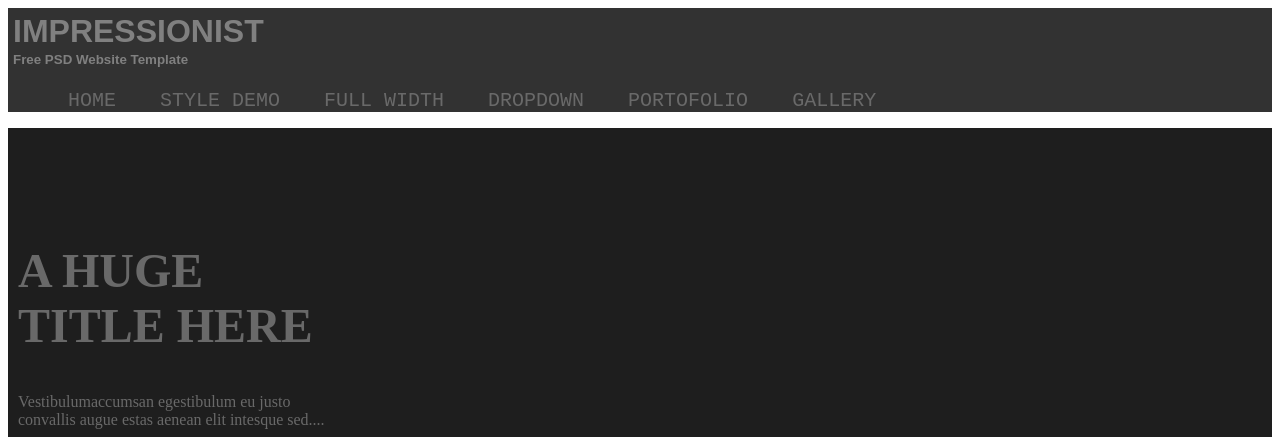
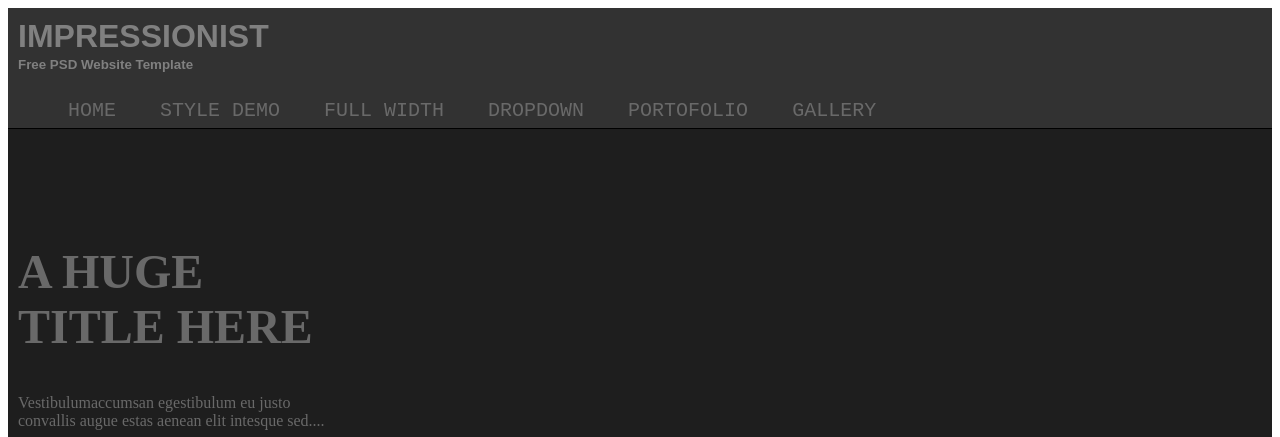
Before and after one commit to ErblinPelaj/PWWW18-19_Gr4, a website: page pwww/public_html/index.html in a window 1280 px wide. Shown: the top 437 px of the page. Drawn offline with Linux system fonts and the light colour scheme.

Commit message:
permirsim

```diff
--- a/pwww/public_html/index.html
+++ b/pwww/public_html/index.html
@@ -8,15 +8,22 @@
           header{
               background-color: rgb(50,50,50);
 
+
+          }
+
+          #header{
+              border-bottom: thin solid black;
+              height:120px;
+
           }
           #head1{
                margin: 0px;
-              padding:5px;
+              padding:10px;
               color: gray;
               font-family: sans-serif;
               font-weight:bold;
               text-align: left;
-
+              width:350;
           }
 
           #head2{
@@ -30,6 +37,13 @@
            #head2 figure{
                float:right;
            }
+           #lp1{
+
+               margin: 0;
+            padding: 0px;
+
+           }
+
 
           #lp1 li {
               display: inline;
@@ -60,7 +74,7 @@
           {
               height: 400px;
               margin: 3px 0px 0px 0px;
-              background-color: lightgray;
+              background-color: lightgrey;
               padding: 10px 5px;
               border-bottom: 1px solid gray;
 
@@ -92,11 +106,6 @@
               font-family: serif;
           }
 
-          .row1{
-              margin:0px;
-          }
-
-
 
 
 
@@ -105,6 +114,7 @@
     <body>
          <!-- / Header i faqes -->
  <div class="row1">
+
   <header id="header" class="main">
     <div id="head1">
         <h1 style="margin:0;padding: 0;" >IMPRESSIONIST</h1>
```
